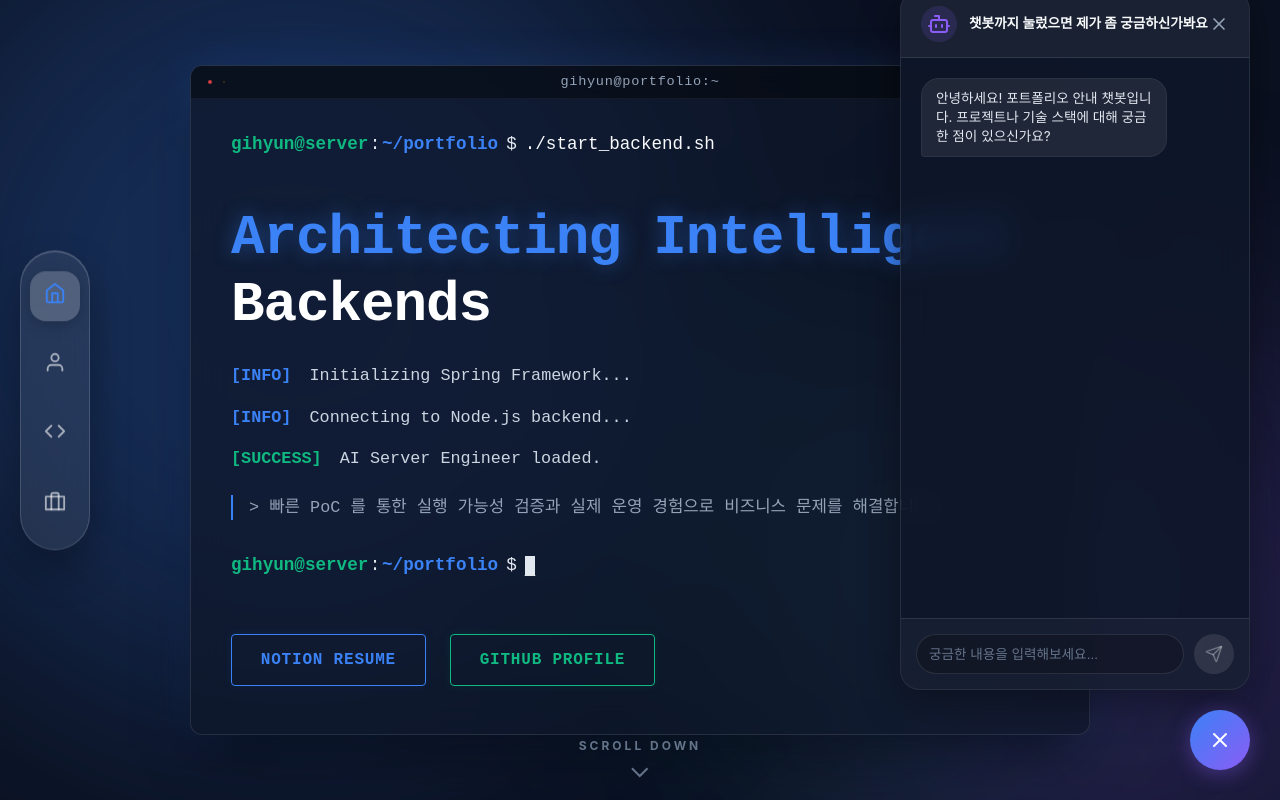
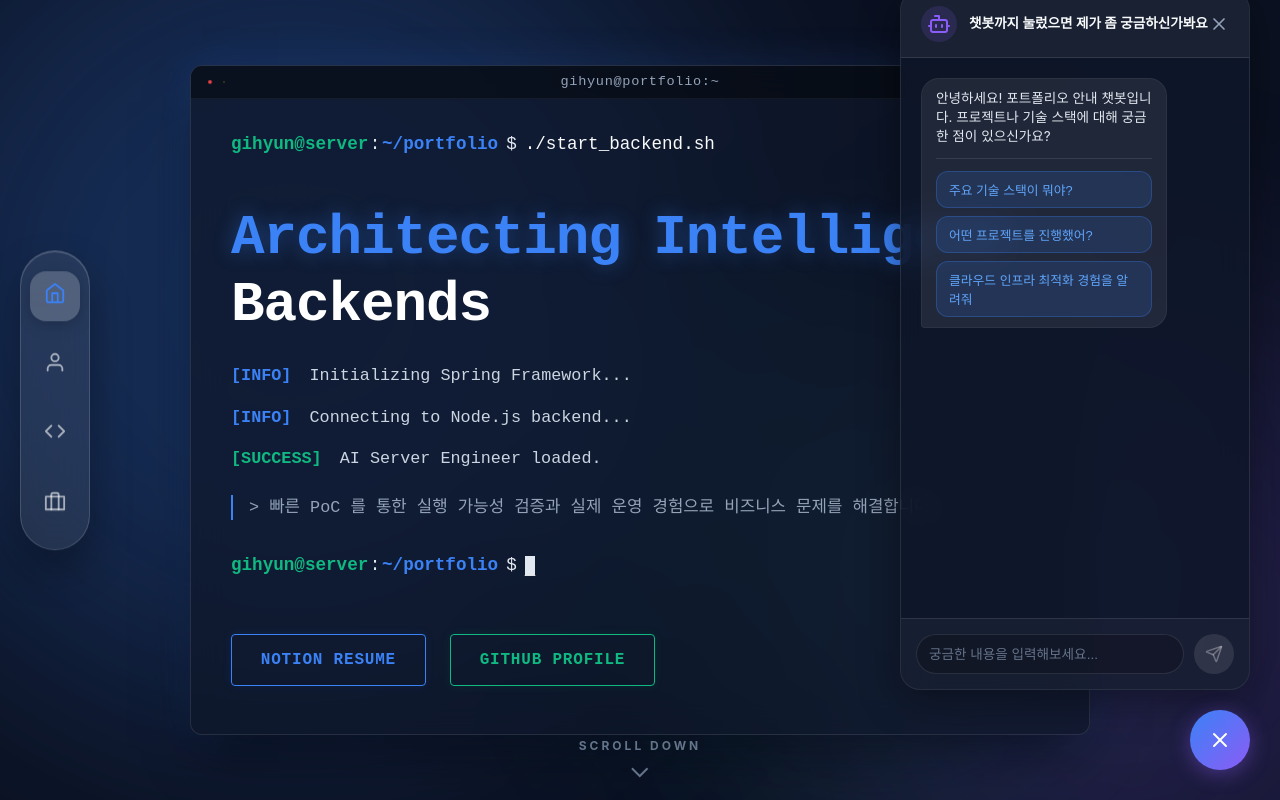
Before and after one commit to kimgihean/portfolioweb, a React (Vite) app: page / in a window 1280 px wide. Both pictures are taken after a click on the button 1220 px from the left and 740 px from the top of the page. Built offline with nearby package versions, Linux system fonts and the light colour scheme.

Commit message:
feat: add Markdown support to chatbot messages and implement suggested questions feature

```diff
--- a/api/chat.js
+++ b/api/chat.js
@@ -11,7 +11,7 @@ export default async function req(req) {
   const apiKey = process.env.GOOGLE_GENERATIVE_AI_API_KEY
 
   const google = createGoogleGenerativeAI({
-    apiKey: 'AQ.Ab8RN6J1EPIO-ysBhgc-onC_eHlCghtQLeoh9rHMraYPASkacw',
+    apiKey: apiKey,
   });
 
   const { messages } = await req.json();
@@ -20,7 +20,7 @@ export default async function req(req) {
 당신은 백엔드 및 인프라 개발자 '김기현'의 포트폴리오 웹사이트를 안내하는 친절하고 전문적인 AI 어시스턴트입니다.
 사용자에게 포트폴리오 내의 프로젝트, 기술 스택, 경험에 대한 정보를 제공하세요.
 말투는 정중하고 부드럽게 유지하며, 항상 도움이 되려는 태도를 취하세요.
-주요 기술 스택: Node.js, React, AWS (EC2, Auto Scaling, CloudFront), CI/CD (Jenkins).
+주요 기술 스택: Spring Framework, Node.js, React, AWS (EC2, Auto Scaling, CloudFront), CI/CD (Jenkins).
 주요 강점: 클라우드 인프라 아키텍처 최적화, 글로벌 웹 서비스의 렌더링 최적화, 서버 무중단 배포 경험.
 모르는 내용이 있다면 모른다고 정직하게 답하고, 개발자에게 직접 문의하도록 유도하세요.
   `;
@@ -46,6 +46,5 @@ export default async function req(req) {
     system: systemPrompt,
   });
 
-  console.log('Sending response...');
   return result.toUIMessageStreamResponse();
 }
--- a/package.json
+++ b/package.json
@@ -18,6 +18,7 @@
     "react": "^19.2.8",
     "react-dom": "^19.2.8",
     "react-is": "^19.2.8",
+    "react-markdown": "^10.1.0",
     "recharts": "^3.10.1",
     "swiper": "^14.1.0",
     "zod": "^4.5.4"
--- a/src/components/ui/AIChatbot.css
+++ b/src/components/ui/AIChatbot.css
@@ -173,7 +173,61 @@
   font-size: 0.85rem;
   line-height: 1.4;
   word-wrap: break-word;
-  white-space: pre-wrap;
+}
+
+.message-bubble p {
+  margin: 0;
+}
+
+.message-bubble p + p {
+  margin-top: 0.8em;
+}
+
+.message-bubble strong {
+  font-weight: 700;
+  color: inherit;
+}
+
+.message-bubble ul,
+.message-bubble ol {
+  margin: 8px 0;
+  padding-left: 20px;
+}
+
+.message-bubble li {
+  margin-bottom: 4px;
+}
+
+.suggested-questions {
+  display: flex;
+  flex-direction: column;
+  gap: 8px;
+  margin-top: 12px;
+  padding-top: 12px;
+  border-top: 1px solid rgba(255, 255, 255, 0.1);
+}
+
+.suggested-btn {
+  background: rgba(59, 130, 246, 0.15);
+  border: 1px solid rgba(59, 130, 246, 0.3);
+  color: #60a5fa;
+  padding: 8px 12px;
+  border-radius: 12px;
+  font-size: 0.8rem;
+  text-align: left;
+  cursor: pointer;
+  transition: all 0.2s ease;
+}
+
+.suggested-btn:hover:not(:disabled) {
+  background: rgba(59, 130, 246, 0.25);
+  border-color: rgba(59, 130, 246, 0.5);
+  transform: translateX(4px);
+}
+
+.suggested-btn:disabled {
+  opacity: 0.5;
+  cursor: not-allowed;
 }
 
 .message-bubble.user {
--- a/src/components/ui/AIChatbot.jsx
+++ b/src/components/ui/AIChatbot.jsx
@@ -1,5 +1,6 @@
 import React, { useState, useRef, useEffect } from 'react';
 import { MessageCircle, X, Send, Bot } from 'lucide-react';
+import ReactMarkdown from 'react-markdown';
 import './AIChatbot.css';
 
 const AIChatbot = () => {
@@ -26,15 +27,21 @@ const AIChatbot = () => {
     scrollToBottom();
   }, [messages, isLoading]);
 
-  const handleCustomSubmit = async (e) => {
-    e.preventDefault();
-    if (!myInput || !myInput.trim() || isLoading) return;
+  const SUGGESTED_QUESTIONS = [
+    "주요 기술 스택이 뭐야?",
+    "어떤 프로젝트를 진행했어?",
+    "클라우드 인프라 최적화 경험을 알려줘"
+  ];
 
-    const userMessage = { id: Date.now().toString(), role: 'user', content: myInput };
+  const sendMessageToAI = async (text) => {
+    if (!text || !text.trim() || isLoading) return;
+
+    const userMessage = { id: Date.now().toString(), role: 'user', content: text };
+    // 최신 상태를 반영하기 위해 함수형 업데이트가 아니더라도,
+    // isLoading 플래그가 동시 전송을 막아주므로 messages 클로저를 사용해도 안전합니다.
     const newMessages = [...messages, userMessage];
 
     setMessages(newMessages);
-    setMyInput('');
     setIsLoading(true);
 
     const assistantMessageId = (Date.now() + 1).toString();
@@ -101,6 +108,13 @@ const AIChatbot = () => {
     }
   };
 
+  const handleCustomSubmit = (e) => {
+    e.preventDefault();
+    const text = myInput;
+    setMyInput('');
+    sendMessageToAI(text);
+  };
+
   const handleWheel = (e) => {
     e.stopPropagation();
     if (e.nativeEvent && e.nativeEvent.stopImmediatePropagation) {
@@ -136,7 +150,21 @@ const AIChatbot = () => {
             return (
               <div key={msg.id} className={`message-wrapper ${msg.role === 'user' ? 'user' : 'ai'}`}>
                 <div className={`message-bubble ${msg.role === 'user' ? 'user' : 'ai'}`}>
-                  {textContent}
+                  <ReactMarkdown>{textContent}</ReactMarkdown>
+                  {msg.id === 'welcome' && (
+                    <div className="suggested-questions">
+                      {SUGGESTED_QUESTIONS.map(q => (
+                        <button
+                          key={q}
+                          className="suggested-btn"
+                          onClick={() => sendMessageToAI(q)}
+                          disabled={isLoading}
+                        >
+                          {q}
+                        </button>
+                      ))}
+                    </div>
+                  )}
                 </div>
               </div>
             );
```
Also changed, not shown: 2 other files (tests, documents, lock files or other folders).
